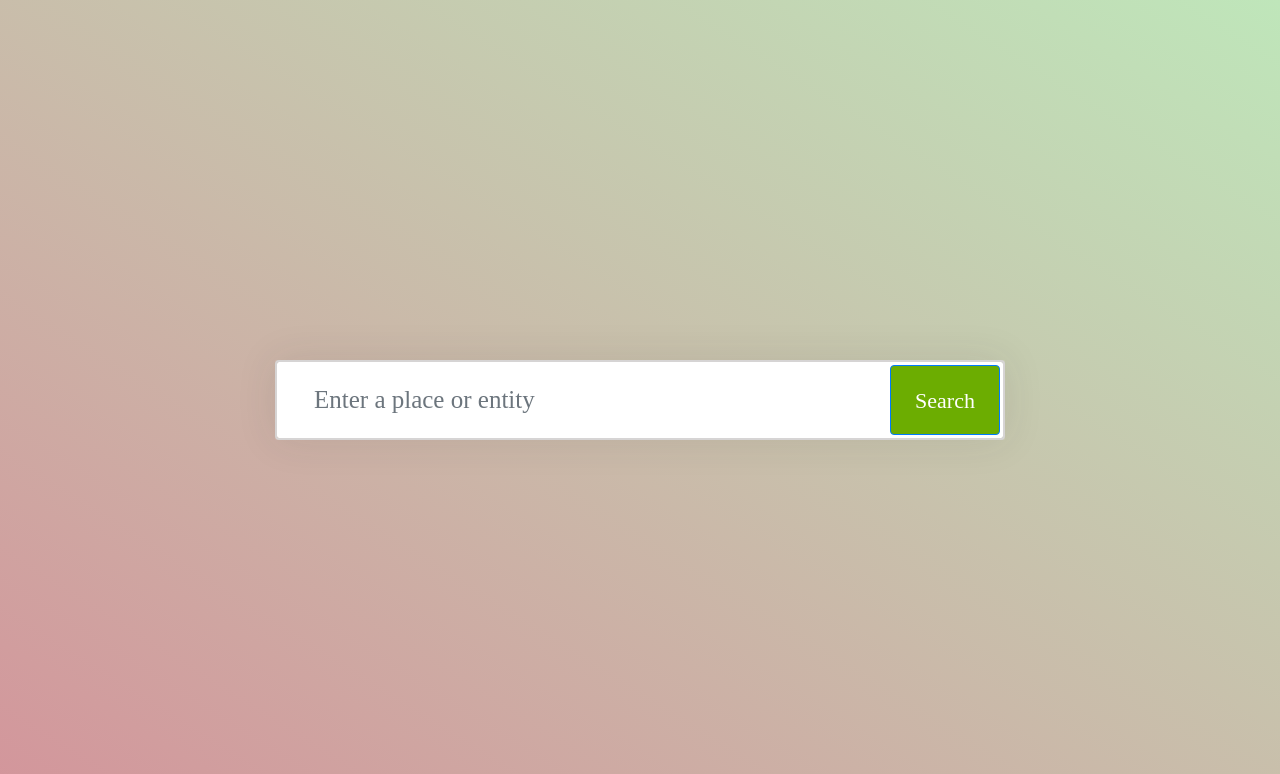
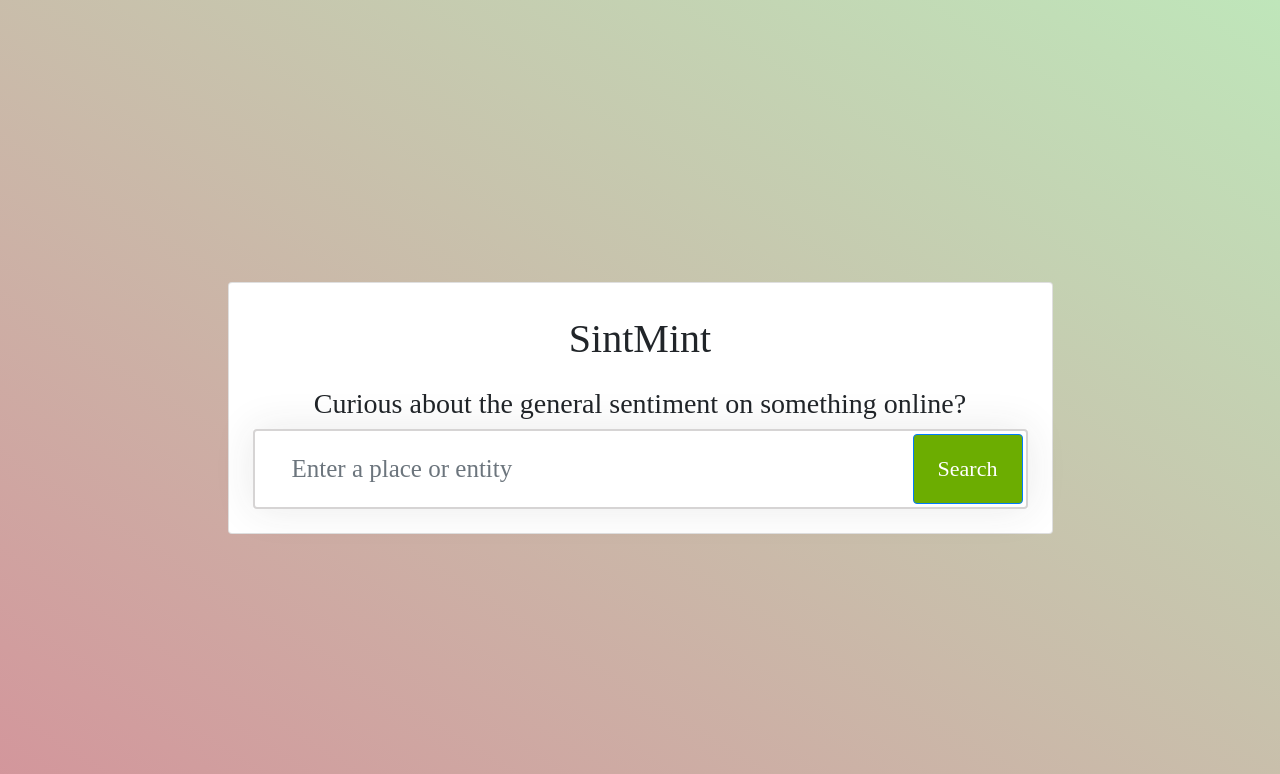
Before and after one commit to AntonyToron/sintmint, a Flask app: page / in a window 1280 px wide. Shown: the top 774 px of the page. Run offline with Flask 2, Linux system fonts and the light colour scheme; some libraries are stand-ins or nearby versions; some web fonts are replaced.

Commit message:
Some more small changes

```diff
--- a/templates/index.html
+++ b/templates/index.html
@@ -7,11 +7,19 @@ SintMint
 {% block content %}
 <div class="container">
 	<div class="row height d-flex justify-content-center align-items-center">
-		<div class="col-md-8">
-			<div class="search">
-				<i class="fa fa-search"></i>
-				<input type="text" class="form-control" placeholder="Enter a place or entity">
-				<button class="btn btn-primary">Search</button>
+		<div class="col-md-9">
+			<div class="card p-4 mt-3">
+				<h1 class="heading mb-4 mt-2 text-center">
+					SintMint
+				</h1>
+				<h3 class="heading mx-auto text-center">
+					Curious about the general sentiment on something online?
+				</h3>
+				<div class="search">
+					<i class="fa fa-search"></i>
+					<input type="text" class="form-control" placeholder="Enter a place or entity">
+					<button class="btn btn-primary">Search</button>
+				</div>
 			</div>
 		</div>
 	</div>
```
